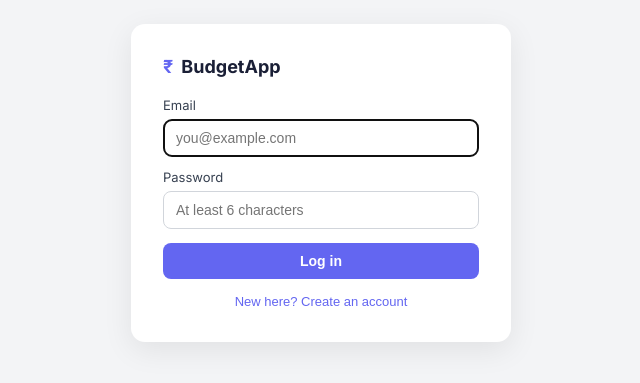
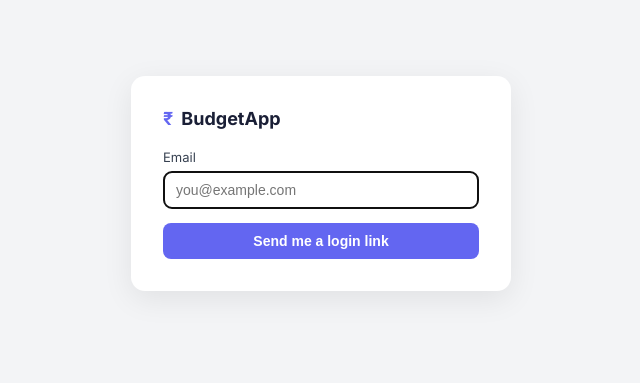
Before and after one commit to nish21-sketch/budget-tracker-app, a Next.js app: page /login in a window 1280 px wide. Shown: the part 217-600 px from the top of the page, without its empty margins (319-959 px from the left). Built offline with nearby package versions, Linux system fonts and the light colour scheme.

Commit message:
update page

```diff
--- a/src/app/login/page.tsx
+++ b/src/app/login/page.tsx
@@ -1,46 +1,29 @@
 "use client";
 
 import { useState } from "react";
-import { useRouter } from "next/navigation";
 import { createClient } from "@/lib/supabase/client";
 
 export default function LoginPage() {
-  const [mode, setMode] = useState<"login" | "signup">("login");
   const [email, setEmail] = useState("");
-  const [password, setPassword] = useState("");
+  const [sent, setSent] = useState(false);
   const [loading, setLoading] = useState(false);
   const [error, setError] = useState("");
-  const router = useRouter();
 
-  async function submit(e: React.FormEvent) {
+  async function sendLink(e: React.FormEvent) {
     e.preventDefault();
     setError("");
     setLoading(true);
     const supabase = createClient();
-
-    if (mode === "signup") {
-      const { data, error } = await supabase.auth.signUp({ email, password });
+    const { error } = await supabase.auth.signInWithOtp({
+      email,
+      options: { shouldCreateUser: true },
+    });
     setLoading(false);
     if (error) {
       setError(error.message);
       return;
     }
-      if (!data.session) {
-        setError("Account created, but no session was returned. Check Supabase: Authentication → Providers → Email → 'Confirm email' must be off.");
-        return;
-      }
-      router.replace("/onboarding");
-      router.refresh();
-    } else {
-      const { error } = await supabase.auth.signInWithPassword({ email, password });
-      setLoading(false);
-      if (error) {
-        setError(error.message);
-        return;
-      }
-      router.replace("/dashboard");
-      router.refresh();
-    }
+    setSent(true);
   }
 
   return (
@@ -68,7 +51,8 @@ export default function LoginPage() {
           <span style={{ color: "var(--accent, #6366f1)" }}>₹</span> BudgetApp
         </div>
 
-        <form onSubmit={submit}>
+        {!sent ? (
+          <form onSubmit={sendLink}>
             <label style={{ fontSize: 13, color: "#374151", display: "block", marginBottom: 6 }} htmlFor="email">
               Email
             </label>
@@ -85,36 +69,12 @@ export default function LoginPage() {
                 borderRadius: 8,
                 padding: "10px 12px",
                 fontSize: 14,
-              marginBottom: 12,
+                marginBottom: 14,
                 boxSizing: "border-box",
               }}
               autoFocus
             />
-
-          <label style={{ fontSize: 13, color: "#374151", display: "block", marginBottom: 6 }} htmlFor="password">
-            Password
-          </label>
-          <input
-            id="password"
-            type="password"
-            required
-            minLength={6}
-            value={password}
-            onChange={(e) => setPassword(e.target.value)}
-            placeholder="At least 6 characters"
-            style={{
-              width: "100%",
-              border: "1px solid #d1d5db",
-              borderRadius: 8,
-              padding: "10px 12px",
-              fontSize: 14,
-              marginBottom: 14,
-              boxSizing: "border-box",
-            }}
-          />
-
             {error && <div style={{ color: "#dc2626", fontSize: 13, marginBottom: 10 }}>{error}</div>}
-
             <button
               type="submit"
               disabled={loading}
@@ -130,25 +90,14 @@ export default function LoginPage() {
                 cursor: "pointer",
               }}
             >
-            {loading ? "Please wait…" : mode === "signup" ? "Create account" : "Log in"}
+              {loading ? "Sending…" : "Send me a login link"}
             </button>
           </form>
-
-        <button
-          type="button"
-          onClick={() => { setMode(mode === "login" ? "signup" : "login"); setError(""); }}
-          style={{
-            width: "100%",
-            marginTop: 14,
-            background: "none",
-            border: "none",
-            color: "var(--accent, #6366f1)",
-            cursor: "pointer",
-            fontSize: 13,
-          }}
-        >
-          {mode === "login" ? "New here? Create an account" : "Already have an account? Log in"}
-        </button>
+        ) : (
+          <div style={{ fontSize: 14, color: "#374151" }}>
+            ✅ Check <b>{email}</b> for a sign-in link. Click it to log in.
+          </div>
+        )}
       </div>
     </div>
   );
```
Lines whose indentation alone changed are shown as unchanged.
